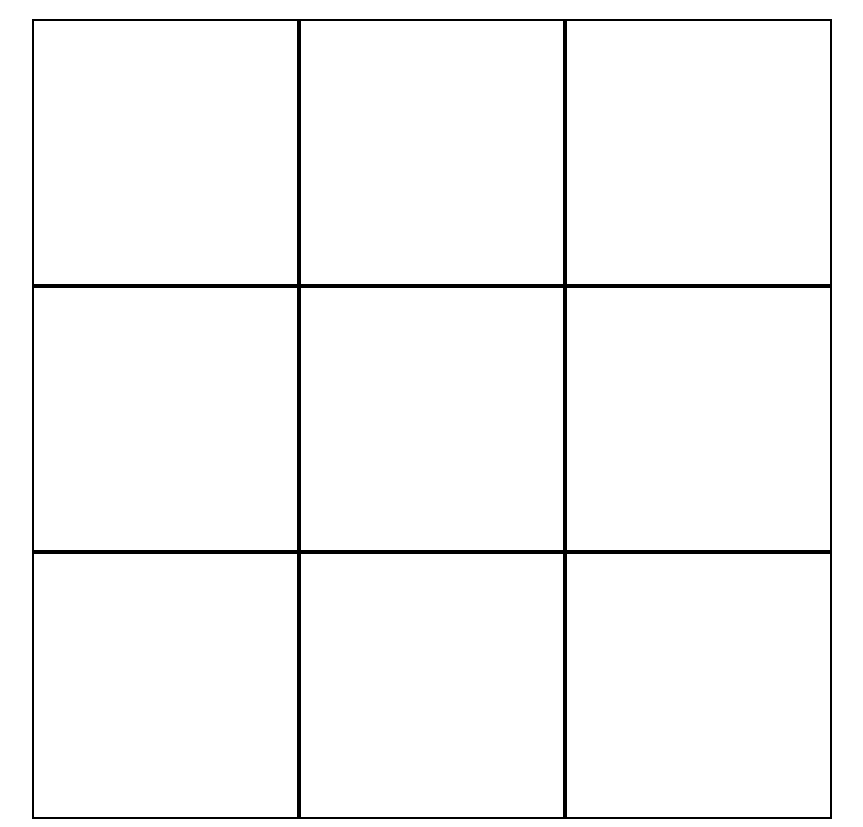
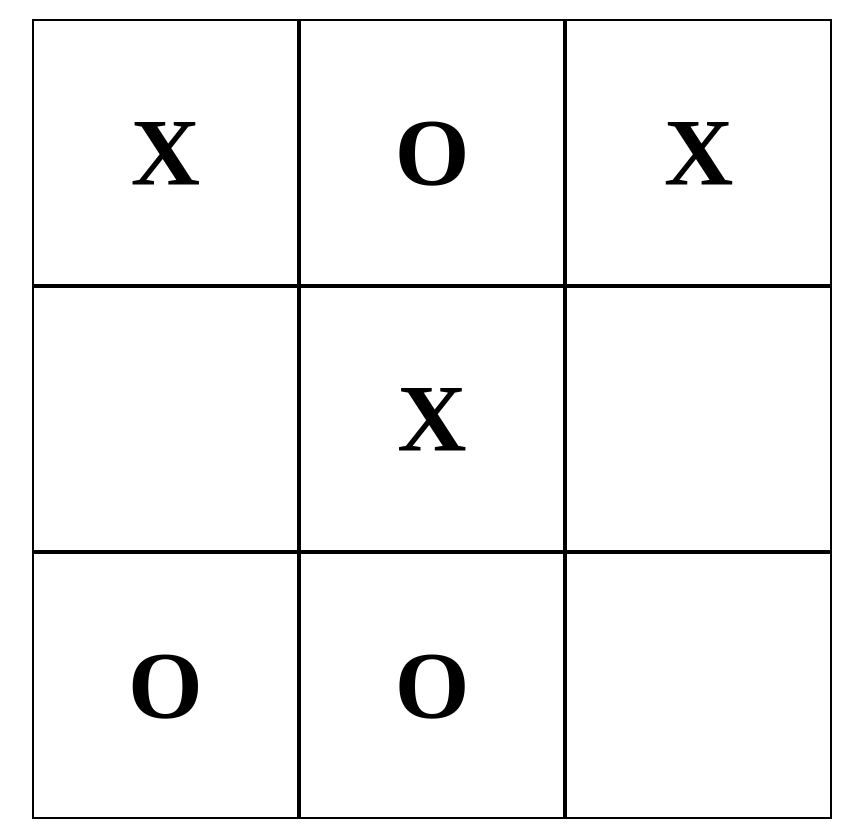
Before and after one commit to gustydev/tic-tac-toe, a plain HTML site: page index.html in a window 1280 px wide. Shown: the part 69-896 px from the top of the page, without its empty margins (208-1071 px from the left). Drawn offline with Linux system fonts and the light colour scheme.

Commit message:
Display gameboard array on page

```diff
--- a/index.html
+++ b/index.html
@@ -9,17 +9,17 @@
 <body>
     <h1>Tic-tac-toe</h1>
     <div class="game-board">
-        <div class="row" id="row1">
+        <div class="row" id="0">
             <div class="square"></div>
             <div class="square"></div>
             <div class="square"></div>
         </div>
-        <div class="row" id="row2">
+        <div class="row" id="1">
             <div class="square"></div>
             <div class="square"></div>
             <div class="square"></div>
         </div>
-        <div class="row" id="row3">
+        <div class="row" id="2">
             <div class="square"></div>
             <div class="square"></div>
             <div class="square"></div>
--- a/script.js
+++ b/script.js
@@ -1,6 +1,11 @@
-const gameBoard = () => {
-    row1 = ['X', '', 'O'];
-    row2 = ['X', 'O', 'O'];
-    row3 = ['', 'X', ''];
-    const addPlay =
-}
+const gameBoard = (() => {
+    const rowsDisplay = document.querySelectorAll('div.row');
+    let rows = [['X', 'O', 'X'], ['', 'X', ''], ['O', 'O', '']];
+    rowsDisplay.forEach(row => {
+        for (let i = 0; i < 3; i++) {
+            row.children[i].textContent = rows[row.id][i]
+        }
+    })
+    return {rows};
+})();
+// Arguments should be the 3 rows (updated in "update game" function)
```
